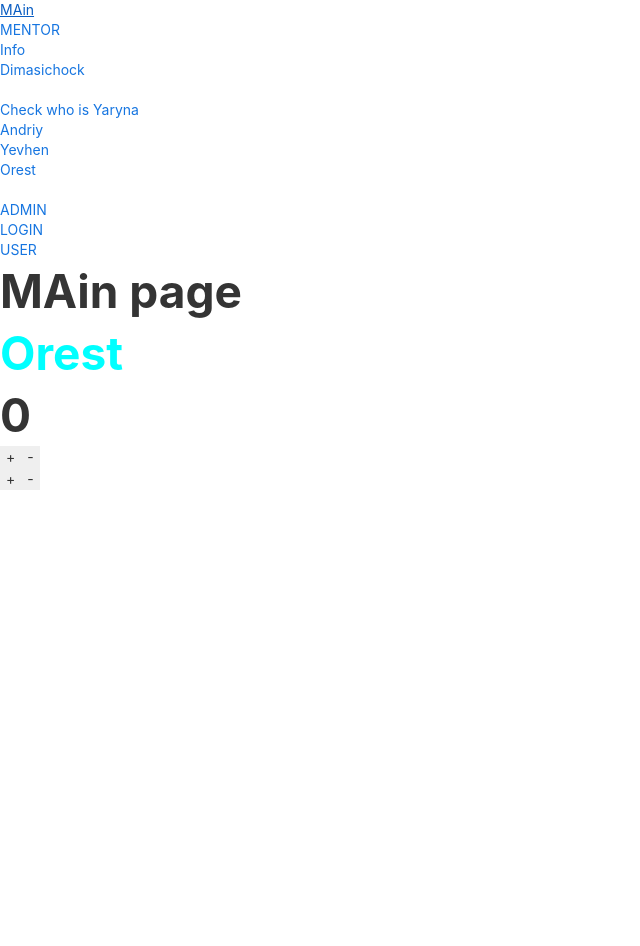
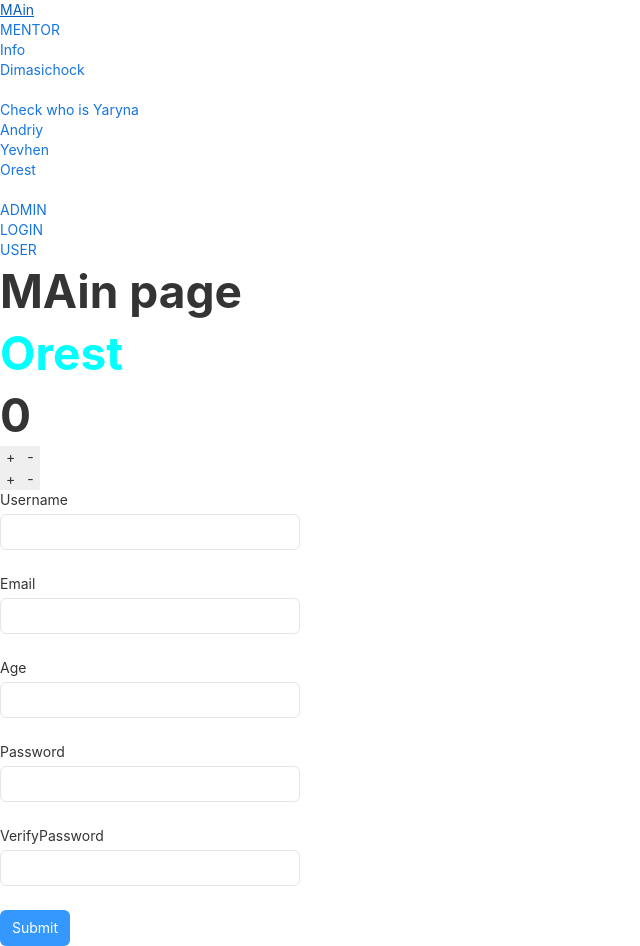
Before and after one commit to petroIvaniv/petroIvaniv.github.io, a React (Create React App) app in the folder cv/: page /orest in a window 1280 px wide. Shown: the whole page, without its empty margins (0-640 px from the left). Before the commit the page ends 800 px from the top, so only its background shows below. Built offline with nearby package versions, Linux system fonts and the light colour scheme.

Commit message:
form validation done

```diff
--- /dev/null
+++ b/cv/src/pages/Orest/Form/OrestForm.jsx
@@ -0,0 +1,70 @@
+import { Form, Button, Schema} from 'rsuite';
+
+const OrestForm = () => {
+
+    const nameRule = Schema.Types.StringType().isRequired('This field is required.');
+    const emailRule = Schema.Types.StringType().isEmail().isRequired('Please enter a valid email address.');
+    const passwordRule = Schema.Types.StringType().isRequired('Please enter a valid password.');
+    const verifyPasswordRule = Schema.Types.StringType().addRule((value,data)=>{
+        return value!==data.password?false:true,
+        console.log(data)
+    },'Passwords do not match').isRequired('This field is required.');
+    const ageRule = Schema.Types.NumberType().range(18,99,'Please enter a number from 18 to 99').isRequired('Please enter a valid age.');
+
+    function UsernameField() {
+        return (
+            <Form.Group controlId="name">
+                <Form.ControlLabel>Username</Form.ControlLabel>
+                <Form.Control name="name" rule={nameRule} />
+            </Form.Group>
+        );
+    }
+
+    function EmailField() {
+        return (
+            <Form.Group controlId="email">
+                <Form.ControlLabel>Email</Form.ControlLabel>
+                <Form.Control name="email" rule={emailRule} />
+            </Form.Group>
+        );
+    }
+    function PasswordField() {
+        return (
+            <Form.Group controlId="password">
+                <Form.ControlLabel>Password</Form.ControlLabel>
+                <Form.Control name="password" rule={passwordRule} />
+            </Form.Group>
+        );
+    }
+    function VerifyPasswordField() {
+        return (
+            <Form.Group controlId="verifyPassword">
+                <Form.ControlLabel>VerifyPassword</Form.ControlLabel>
+                <Form.Control name="verifyPassword" rule={verifyPasswordRule} />
+            </Form.Group>
+        );
+    }
+    function AgeField() {
+        return (
+            <Form.Group controlId="age">
+                <Form.ControlLabel>Age</Form.ControlLabel>
+                <Form.Control name="age" rule={ageRule} />
+            </Form.Group>
+        );
+    }
+
+        return (
+            <Form>
+                <UsernameField />
+                <EmailField />
+                <AgeField/>
+                <PasswordField/>
+                <VerifyPasswordField/>
+                <Button appearance="primary" type="submit">
+                    Submit
+                </Button>
+            </Form>
+        );
+
+};
+export default OrestForm
--- a/cv/src/pages/Orest/Orest.jsx
+++ b/cv/src/pages/Orest/Orest.jsx
@@ -1,10 +1,12 @@
 import styles from './Orest.module.scss'
 import ContainerComp from "./LiftingStateUp/ContainerComp"
+import OrestForm from './Form/OrestForm'
 const Orest = () => {
     return(
         <div>
             <h1 className={styles.title}>Orest</h1>
             <ContainerComp/>
+            <OrestForm/>
         </div>
     )
 }
```
Also changed, not shown: 1 other file (tests, documents, lock files or other folders).
